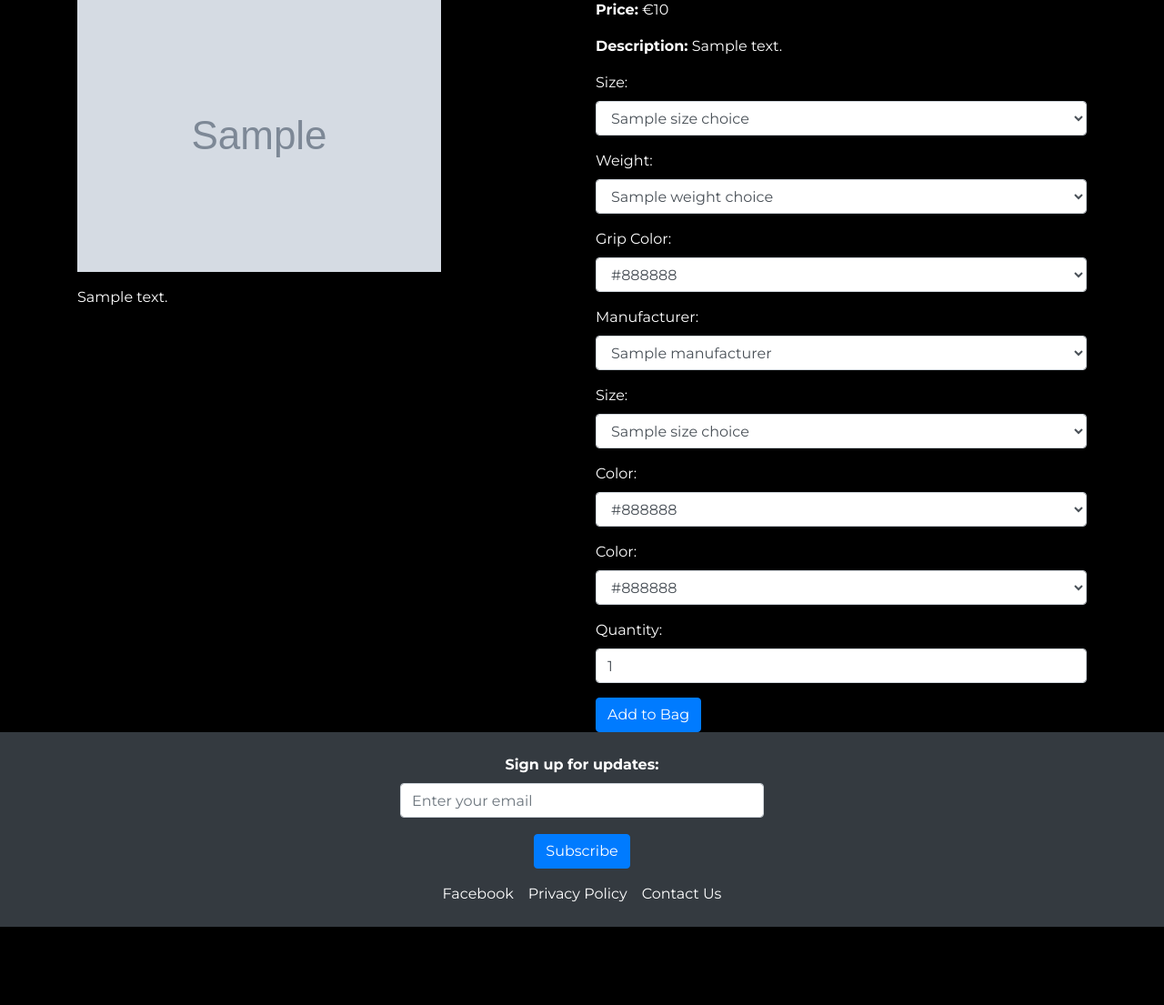
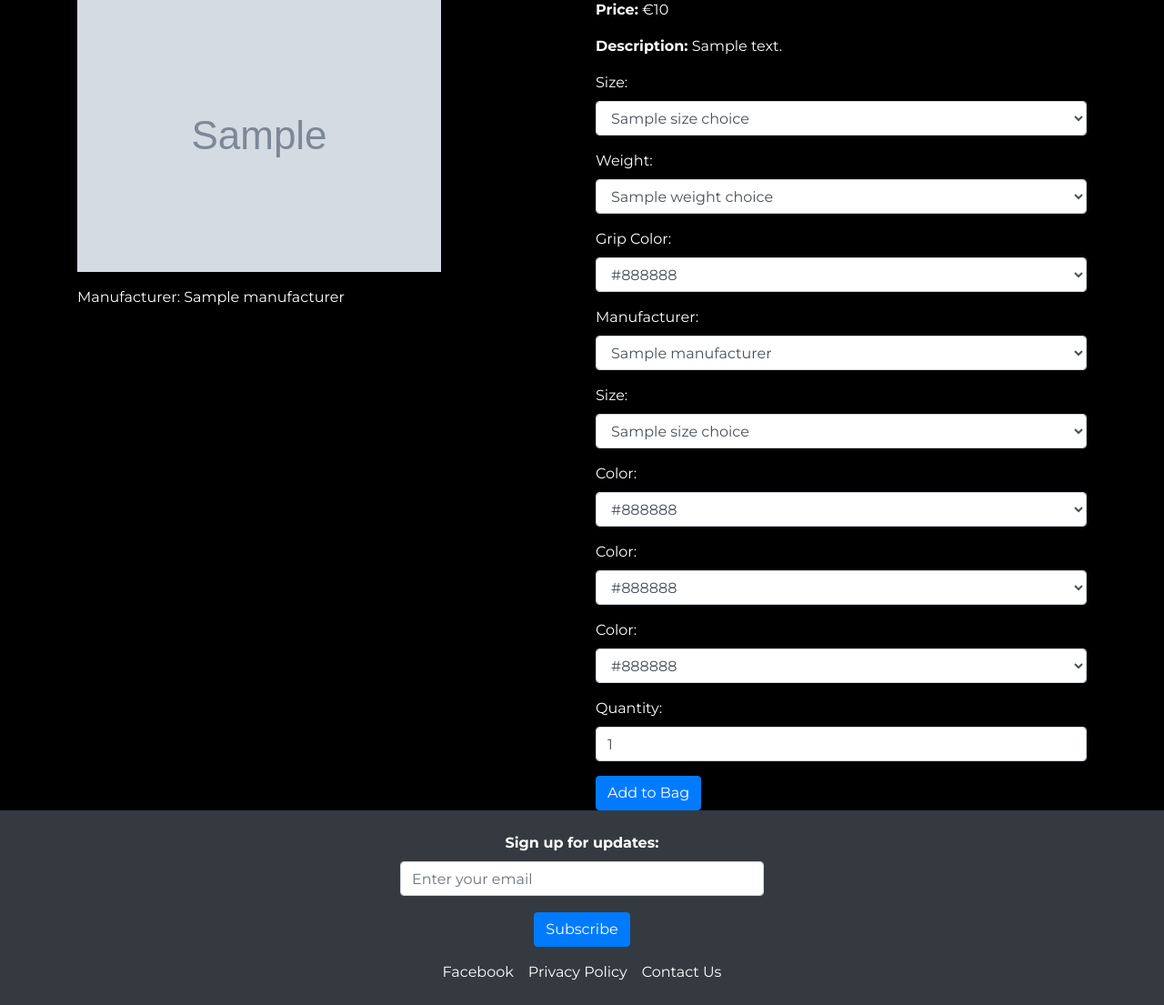
Before and after one commit to Viki-coding/GAA_STORE, a Django app: template products/templates/products/product_detail.html in a window 1280 px wide. Shown: the part 167-1272 px from the top of the page at 91% size. Before the commit the page ends 1186 px from the top, so only its background shows below. Run offline with Django 3.2, Linux system fonts and the light colour scheme; the template is opened without the code that fills it: most values are stand-ins (such as "Sample title", 1, 10 or a date in 2020); grey boxes marked "Sample" are stand-in pictures; some libraries are stand-ins or nearby versions.

Commit message:
Fix color drop down for grips, amend template and add condiationaly statement, add to testing.md, fix js error by warapping in verbatium tags, in JS check if manufacturer exists before event listener, relates to #2

```diff
--- a/products/templates/products/product_detail.html
+++ b/products/templates/products/product_detail.html
@@ -37,7 +37,7 @@
                     <div class="form-group">
                         <label for="grip_color">Grip Color:</label>
                         <select id="grip_color" name="grip_color" class="form-control">
-                            {% for color, color_label in color_choices %}
+                            {% for color, color_label in grip_color_choices %}
                                 <option value="{{ color }}">{{ color_label }}</option>
                             {% endfor %}
                         </select>
@@ -69,6 +69,16 @@
                         </select>
                     </div>
                 {% endif %}
+                {% if product.grip %}
+                    <div class="form-group">
+                        <label for="color">Color:</label>
+                        <select id="color" name="color" class="form-control">
+                            {% for color, color_label in color_choices %}
+                                <option value="{{ color }}">{{ color_label }}</option>
+                            {% endfor %}
+                        </select>
+                    </div>
+                {% endif %}
                 {% if product.sliotar %}
                     <div class="form-group">
                         <label for="color">Color:</label>
@@ -83,9 +93,6 @@
                     <label for="quantity">Quantity:</label>
                     <input type="number" id="quantity" name="quantity" value="1" min="1" class="form-control mb-3">
                 </div>
-            <form method="POST" action="{% url 'add_to_bag' product.id %}">
-                {% csrf_token %}
-                <!-- Other form fields -->
                 <button type="submit" class="btn btn-primary">Add to Bag</button>
             </form>
         </div>
@@ -93,14 +100,16 @@
 </div>
 
 <script>
+    {% verbatim %}
     // Get references to the manufacturer dropdown and description placeholder
     const manufacturerDropdown = document.getElementById('manufacturer');
     const manufacturerDescription = document.getElementById('manufacturer-description');
 
+    if (manufacturerDropdown) {
         // Create a mapping of manufacturer IDs to their descriptions
         const manufacturerDescriptions = {
             {% for manufacturer in manufacturers %}
-            "{{ manufacturer.id|escapejs }}": "{{ manufacturer.description|escapejs }}",
+                "{{ manufacturer.id|escapejs }}": "{{ manufacturer.description|escapejs }}"
             {% endfor %}
         };
 
@@ -113,5 +122,7 @@
 
         // Trigger the event listener on page load to show the default description
         manufacturerDropdown.dispatchEvent(new Event('change'));
+    }
+    {% endverbatim %}
 </script>
 {% endblock %}
```
Also changed, not shown: TESTING.md (+4 -0 lines), README.md. Lines whose indentation alone changed are shown as unchanged.
